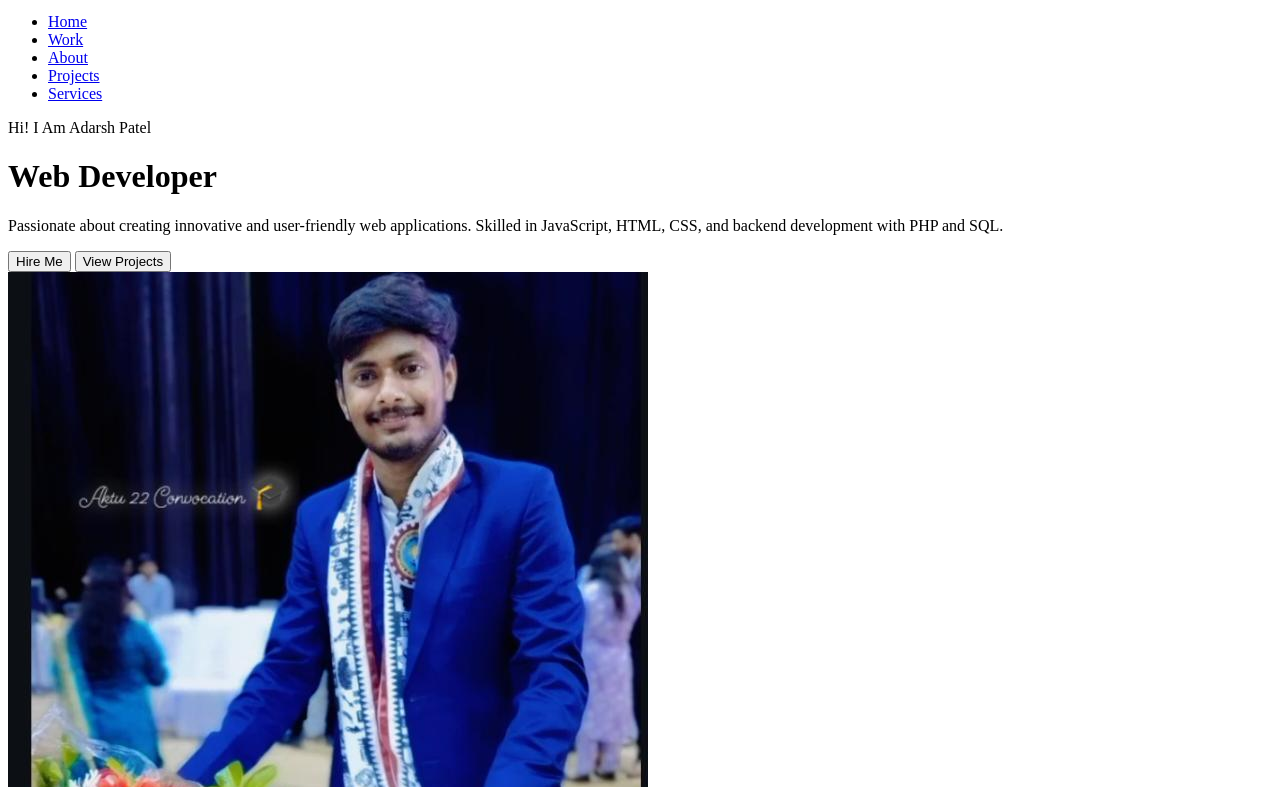
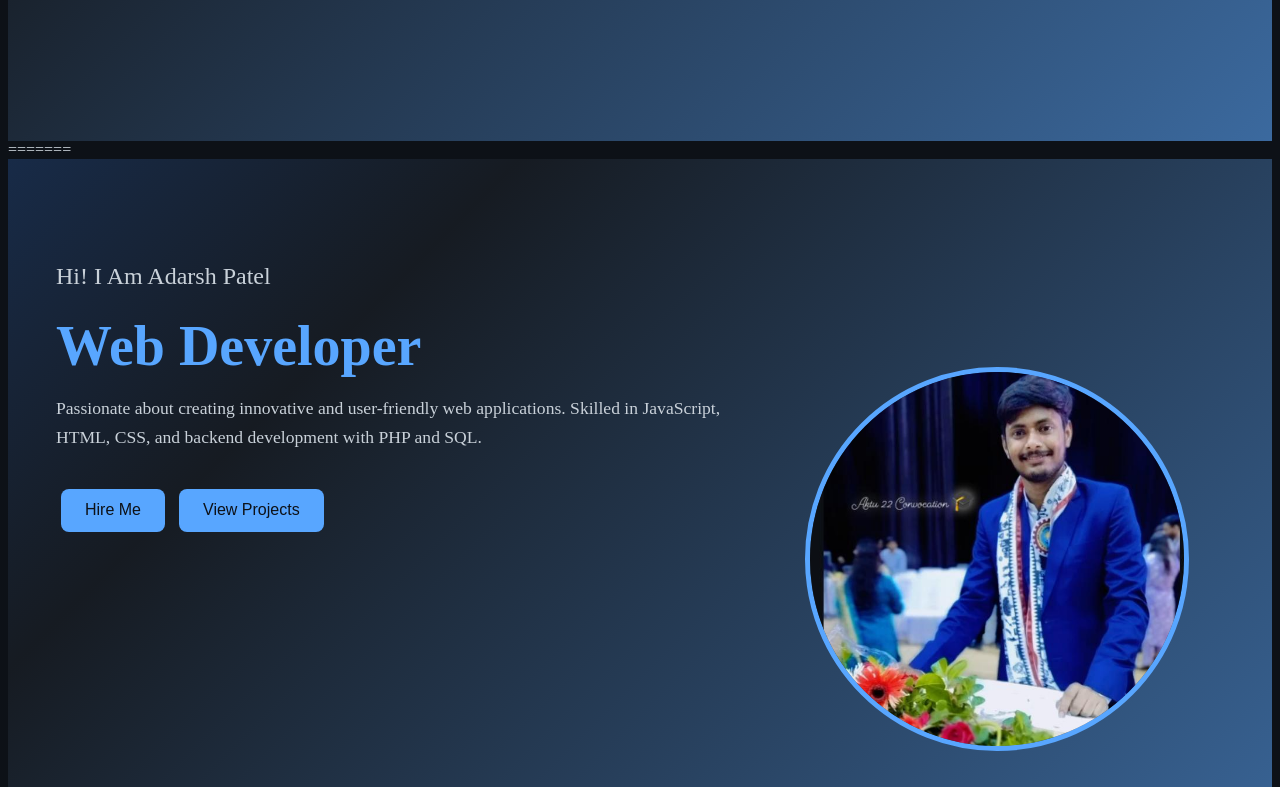
Before and after one commit to AdarshPatelCSIT/Portfolio, a plain HTML site: page index.html in a window 1280 px wide. Shown: the part 685-1472 px from the top of the page. Drawn offline with Linux system fonts and the light colour scheme; files whose address does not match are found by name.

Commit message:
Update index.html

```diff
--- a/index.html
+++ b/index.html
@@ -5,7 +5,7 @@
     <meta charset="UTF-8">
     <meta name="viewport" content="width=device-width, initial-scale=1.0">
     <title>Portfolio</title>
-    <link rel="stylesheet" href="ind.css">
+    <link rel="stylesheet" href="style.css">
     <link rel="stylesheet" href="https://cdnjs.cloudflare.com/ajax/libs/font-awesome/6.7.1/css/all.min.css" integrity="sha512-5Hs3dF2AEPkpNAR7UiOHba+lRSJNeM2ECkwxUIxC1Q/FLycGTbNapWXB4tP889k5T5Ju8fs4b1P5z/iB4nMfSQ==" crossorigin="anonymous" referrerpolicy="no-referrer" />
 </head>
 <body>
```
